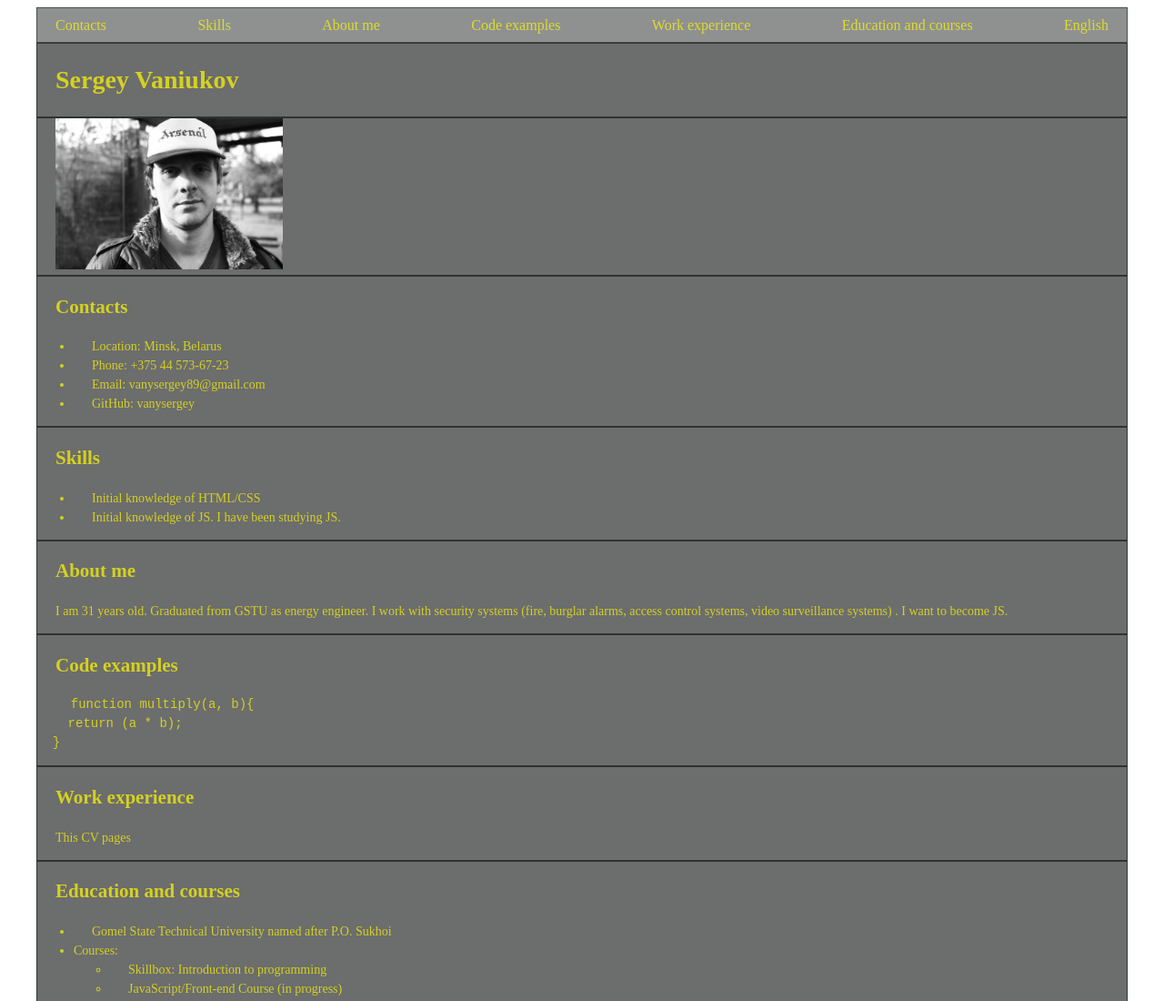
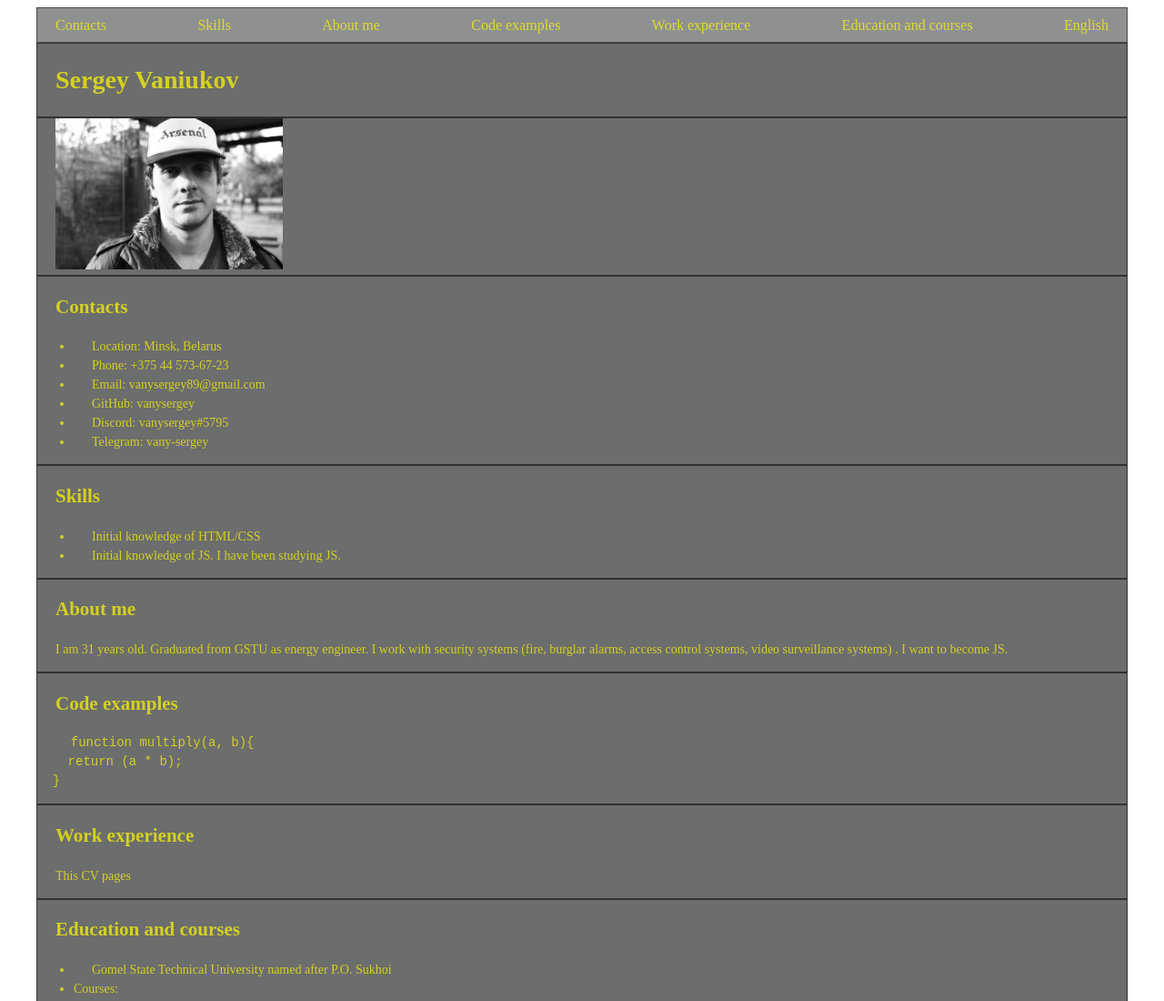
Before and after one commit to vanysergey/rsschool-cv, a plain HTML site: page index.html in a window 1280 px wide. Shown: the top 1100 px of the page at 91% size. Drawn offline with Linux system fonts and the light colour scheme.

Commit message:
feat: add discord and telegram

```diff
--- a/index.html
+++ b/index.html
@@ -32,6 +32,8 @@
   <li>Phone: +375 44 573-67-23 </li>
   <li>Email: vanysergey89@gmail.com </li>
   <li>GitHub: vanysergey</li>
+  <li>Discord: vanysergey#5795</li>
+  <li>Telegram: vany-sergey</li>
 </ul> </div>
 
 <div class="center">
```
